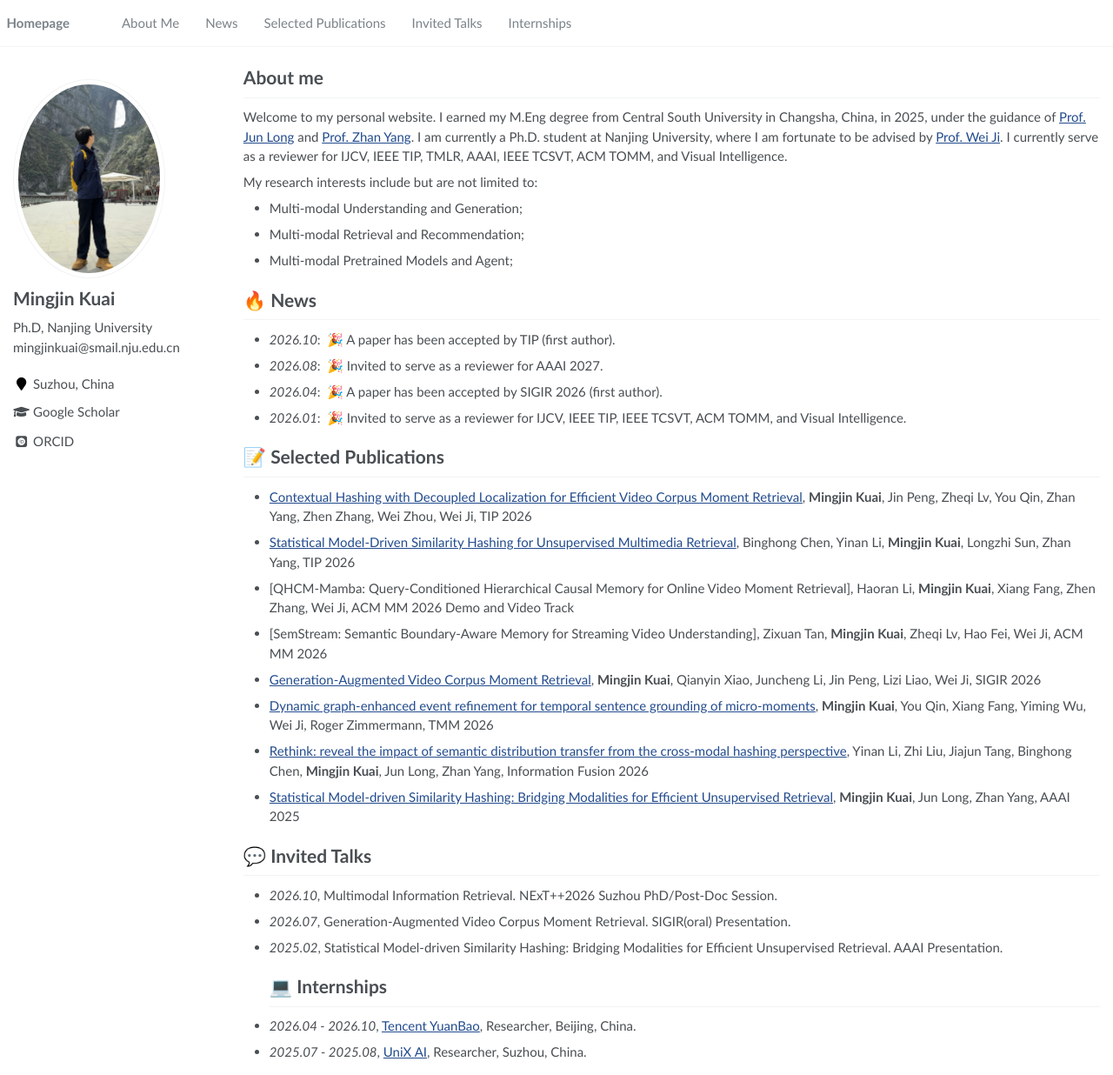
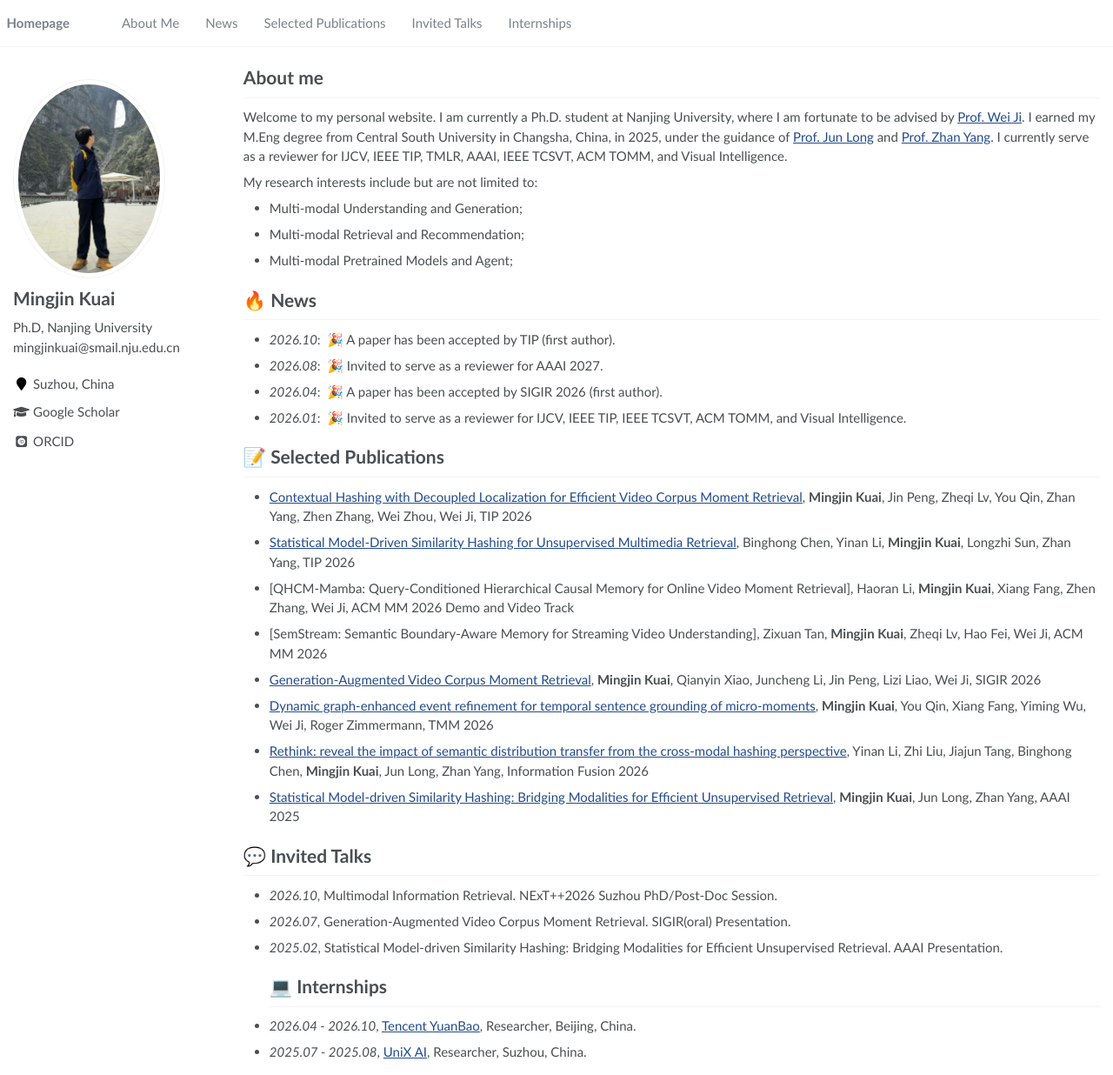
Before and after one commit to MingjinKuai/MingjinKuai.github.io, a Jekyll site: the page built from _pages/about.md, in a window 1280 px wide and 1236 px high. Shown: the whole window at 87% size. Built offline with Jekyll 4.4.1, drawn with Linux system fonts in a browser that asks for light colours; some web fonts are replaced.

```diff
--- a/_pages/about.md
+++ b/_pages/about.md
@@ -18,7 +18,7 @@ redirect_from:
 <span class='anchor' id='about-me'></span>
 
 # About me
-Welcome to my personal website. I earned my M.Eng degree from Central South University in Changsha, China, in 2025, under the guidance of [Prof. Jun Long](https://faculty.csu.edu.cn/longjun/zh_CN/index.htm) and [Prof. Zhan Yang](https://faculty.csu.edu.cn/yangzhan/zh_CN/). I am currently a Ph.D. student at Nanjing University, where I am fortunate to be advised by [Prof. Wei Ji](https://is.nju.edu.cn/jw/main.htm). I currently serve as a reviewer for IJCV, IEEE TIP, TMLR, AAAI, IEEE TCSVT, ACM TOMM, and Visual Intelligence.
+Welcome to my personal website. I am currently a Ph.D. student at Nanjing University, where I am fortunate to be advised by [Prof. Wei Ji](https://is.nju.edu.cn/jw/main.htm). I earned my M.Eng degree from Central South University in Changsha, China, in 2025, under the guidance of [Prof. Jun Long](https://faculty.csu.edu.cn/longjun/zh_CN/index.htm) and [Prof. Zhan Yang](https://faculty.csu.edu.cn/yangzhan/zh_CN/). I currently serve as a reviewer for IJCV, IEEE TIP, TMLR, AAAI, IEEE TCSVT, ACM TOMM, and Visual Intelligence.
 
 My research interests include but are not limited to:
 - Multi-modal Understanding and Generation;
```
